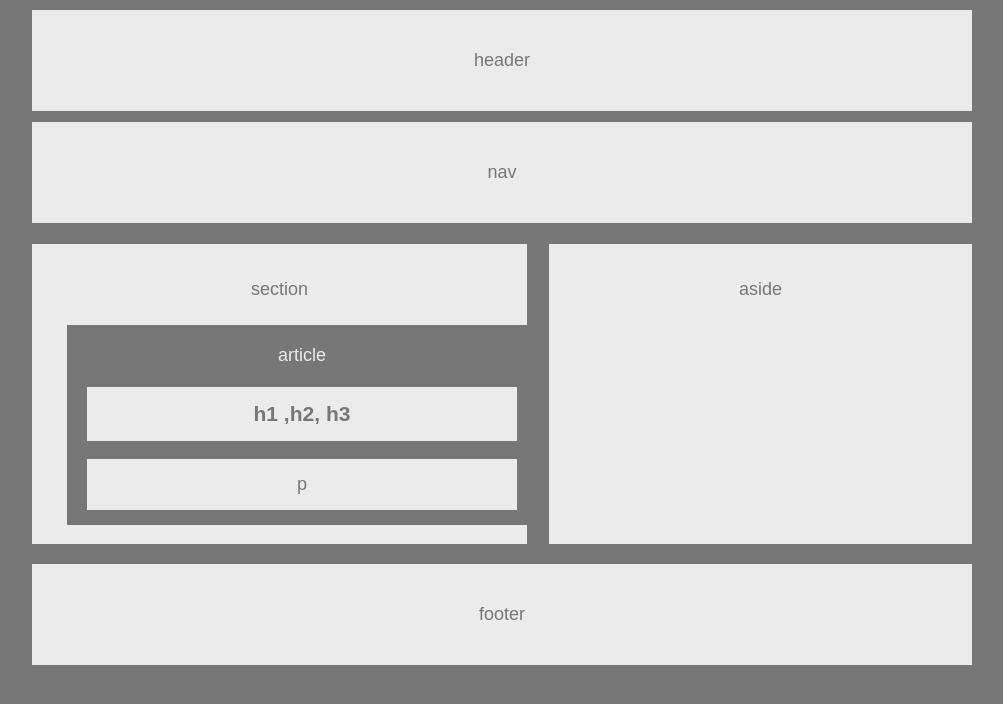
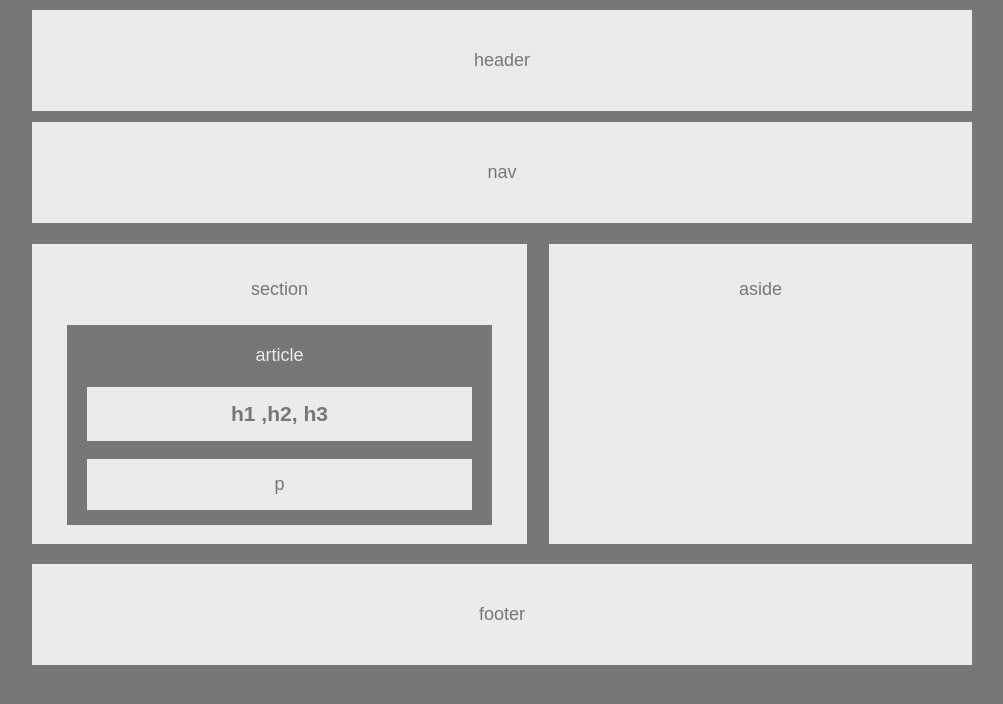
Before and after one commit to deltabear/HW-Wireframe, a plain HTML site: page index.html in a window 1280 px wide. Shown: the whole page, without its empty margins (138-1141 px from the left). Drawn offline with Linux system fonts and the light colour scheme.

Commit message:
removed width attribute from article

```diff
--- a/style.css
+++ b/style.css
@@ -47,7 +47,6 @@
         margin-top: 25px;
         height: 200px;
         padding: 20px;
-        width: 470px;
         color: #ebebeb;
         background: #777;
     }
```
